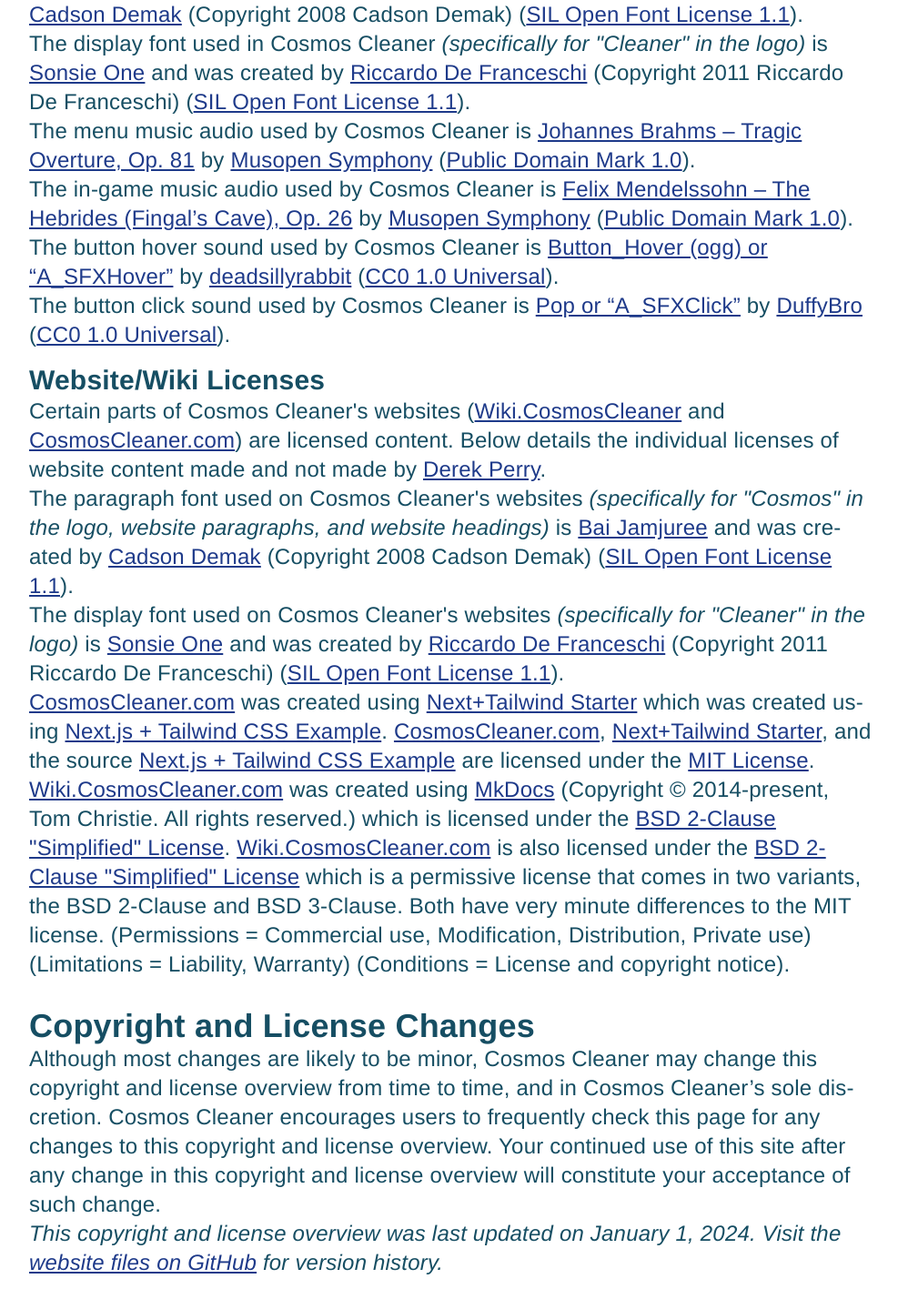
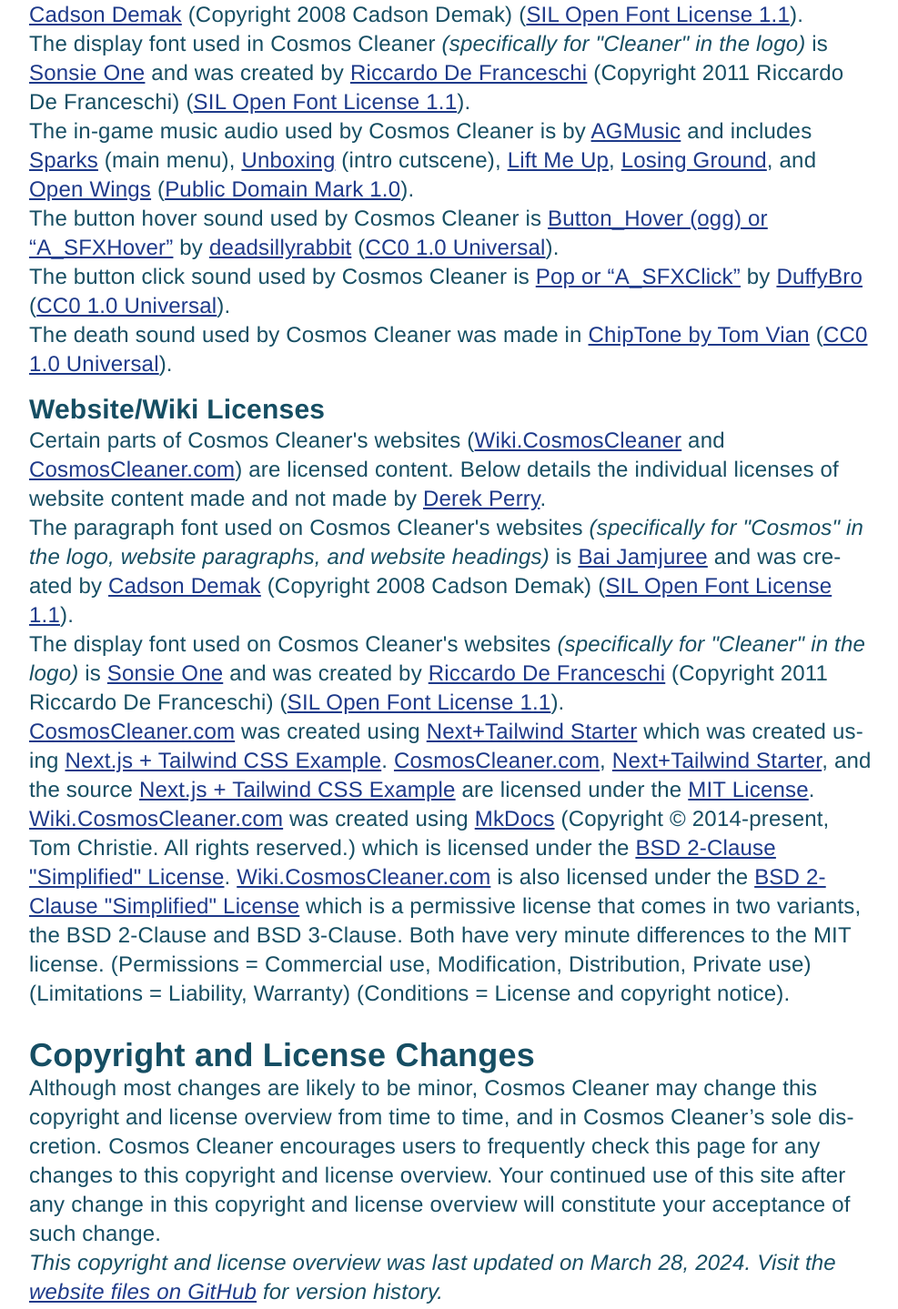
Before and after one commit to derek-perry/cosmoscleaner.com, a Next.js app: page /copyright in a window 1280 px wide. Shown: the part 1080-2519 px from the top of the page at 91% size, without its empty margins (144-1131 px from the left). Built offline with nearby package versions, Linux system fonts and the light colour scheme; no server answers; a web font is replaced by a local one.

Commit message:
Release v0.0.4.6w
Released v0.0.4.6w on the play page and added changes to the changelog page. Included new licensed content on the copyright/license information page. Removed licensed content from README.md file so that information is in one location, the main site's copyright page.

```diff
--- a/pages/changelog.tsx
+++ b/pages/changelog.tsx
@@ -113,7 +113,7 @@
                   <li>Added MouseMovement mode</li>
                   <li>Improved mobile support for all menus</li>
                 </ul>
-              <h3 id="0045"><LinkExternal href="https://dropbox.com/scl/fi/1bi4fb9x4s2jlfr7s8rkj/Cosmos-Cleaner-v0.0.4.5w.zip?rlkey=gyvfv61mgouf116xh6ly7kcd3&dl=1" title="Download v0.0.4.5w">v0.0.4.5w</LinkExternal></h3>
+              <h3 id="0045">v0.0.4.5w</h3>
                 <p className="text-lg"><strong>Released:</strong> Mar 27, 2024 at 02:34 EDT</p>
                 <p className="text-lg"><strong>Compatibility:</strong> Windows 11/10 (64-bit)</p>
                 <p className="text-lg"><strong>File Type/Size:</strong> .exe (306MB) in .zip (207MB)</p>
@@ -122,6 +122,19 @@
                   <li>Improved HUD layout with a background and better sizing and spacing</li>
                   <li>Added X, Y, and Distance displays to HUD</li>
                   <li>Added day counting and displays</li>
+                </ul>
+              <h3 id="0046"><LinkExternal href="https://dropbox.com/scl/fi/aldufg33u34xo0mb8wxav/Cosmos-Cleaner-v0.0.4.6w.zip?rlkey=jrv8vajqzw0jhrhqsr1hgcrmn&dl=1" title="Download v0.0.4.6w">v0.0.4.6w</LinkExternal></h3>
+                <p className="text-lg"><strong>Released:</strong> Mar 28, 2024 at 02:35 EDT</p>
+                <p className="text-lg"><strong>Compatibility:</strong> Windows 11/10 (64-bit)</p>
+                <p className="text-lg"><strong>File Type/Size:</strong> .exe (306MB) in .zip (207MB)</p>
+                <p><strong>Changes:</strong></p>
+                <ul className="text-2xl list-disc pl-8">
+                  <li>Added new music (menu and in-game) from AGMusic on MelodyLoops</li>
+                  <li>Added shuffling between multiple in-game music tracks</li>
+                  <li>Changed home menu to be tabbed like the settings menu</li>
+                  <li>Changed dashboard to be only a cargo bay</li>
+                  <li>Fixed MouseMovement mode reliability issue</li>
+                  <li>Added more icons to more buttons</li>
                 </ul>
           </section>
         </article>
--- a/pages/copyright.tsx
+++ b/pages/copyright.tsx
@@ -35,10 +35,10 @@
             <p>The Cosmos Cleaner's game itself along with the code/blueprints, scripts, engine content, and other relevant in-game intellectual property is fully read, write, and copy protected (proprietary/closed source) starting in 2023 under the sole ownership of <LinkExternal href="https://derek-perry.com" title="Go to Derek Perry's Website at derek-perry.com">Derek Perry</LinkExternal> and the Cosmos Cleaner brand. Although, certain content used in the development of the Cosmos Cleaner game may be licensed, so read below for more details about that licensed content.</p>
             <p>The paragraph font used in Cosmos Cleaner <em>(specifically for "Cosmos" in the logo, in-game paragraphs, and in-game headings)</em> is <LinkExternal href="https://github.com/cadsondemak/Bai-Jamjuree" title="View Bai Jamjuree on GitHub">Bai Jamjuree</LinkExternal> and was created by <LinkExternal href="https://github.com/itfoundry" title="Go to Cadson Demak, the Creator of Bai Jamjuree, on GitHub">Cadson Demak</LinkExternal> (Copyright 2008 Cadson Demak) (<LinkExternal href="https://scripts.sil.org/ofl" title="View the Official SIL Open Font License 1.1 at scripts.sil.org/ofl">SIL Open Font License 1.1</LinkExternal>).</p>
             <p>The display font used in Cosmos Cleaner <em>(specifically for "Cleaner" in the logo)</em> is <LinkExternal href="http://www.rdftype.it/?/projects/sonsie/" title="View Sonsie One of Riccardo De Franceschi's Website">Sonsie One</LinkExternal> and was created by <LinkExternal href="http://www.rdftype.it" title="Go to Riccardo De Franceschi, the Creator of Sonsie One, at www.rdftype.it">Riccardo De Franceschi</LinkExternal> (Copyright 2011 Riccardo De Franceschi) (<LinkExternal href="https://scripts.sil.org/ofl" title="View the Official SIL Open Font License 1.1 at scripts.sil.org/ofl">SIL Open Font License 1.1</LinkExternal>).</p>
-            <p>The menu music audio used by Cosmos Cleaner is <LinkExternal href="https://musopen.org/music/306-the-hebrides-fingals-cave-op-26/#recordings" title="Visit the music recording source of Felix Mendelssohn's The Hebrides (Fingal's Cave), Op. 26 on musopen.org">Johannes Brahms – Tragic Overture, Op. 81</LinkExternal> by <LinkExternal href="https://musopen.org/music/performer/musopen-symphony" title="Visit Musopen Symphony, the performer/recorder of the music recording for Felix Mendelssohn's The Hebrides (Fingal's Cave), Op. 26, on musopen.org">Musopen Symphony</LinkExternal> (<LinkExternal href="https://creativecommons.org/publicdomain/mark/1.0" title="View the Official Public Domain Mark 1.0 License at creativecommons.org/publicdomain/mark/1.0">Public Domain Mark 1.0</LinkExternal>).</p>
-            <p>The in-game music audio used by Cosmos Cleaner is <LinkExternal href="https://musopen.org/music/2120-tragic-overture-op-81/#recordings" title="Visit the music recording source of Johannes Brahms' Tragic Overture, Op. 81 on musopen.org">Felix Mendelssohn – The Hebrides (Fingal’s Cave), Op. 26</LinkExternal> by <LinkExternal href="https://musopen.org/music/performer/musopen-symphony" title="Visit Musopen Symphony, the performer/recorder of the music recording for Johannes Brahms' Tragic Overture, Op. 81, on musopen.org">Musopen Symphony</LinkExternal> (<LinkExternal href="https://creativecommons.org/publicdomain/mark/1.0" title="View the Official Public Domain Mark 1.0 License at creativecommons.org/publicdomain/mark/1.0">Public Domain Mark 1.0</LinkExternal>).</p>
+            <p>The in-game music audio used by Cosmos Cleaner is by <LinkExternal href="https://melodyloops.com/composers/agmusic" title="AGMusic on Melody Loops">AGMusic</LinkExternal> and includes <LinkExternal href="https://melodyloops.com/tracks/sparks" title="Visit the music recording source of Sparks by AGMusic on MelodyLoops.com">Sparks</LinkExternal> (main menu), <LinkExternal href="https://melodyloops.com/tracks/unboxing" title="Visit the music recording source of Unboxing by AGMusic on MelodyLoops.com">Unboxing</LinkExternal> (intro cutscene), <LinkExternal href="https://melodyloops.com/tracks/lift-me-up" title="Visit the music recording source of Lift Me Up by AGMusic on MelodyLoops.com">Lift Me Up</LinkExternal>, <LinkExternal href="https://melodyloops.com/tracks/losing-ground" title="Visit the music recording source of Losing Ground by AGMusic on MelodyLoops.com">Losing Ground</LinkExternal>, and <LinkExternal href="https://melodyloops.com/tracks/open-wings" title="Visit the music recording source of Open Wings by AGMusic on MelodyLoops.com">Open Wings</LinkExternal> (<LinkExternal href="https://creativecommons.org/publicdomain/mark/1.0" title="View the Official Public Domain Mark 1.0 License at creativecommons.org/publicdomain/mark/1.0">Public Domain Mark 1.0</LinkExternal>).</p>
             <p>The button hover sound used by Cosmos Cleaner is <LinkExternal href="https://freesound.org/people/deadsillyrabbit/sounds/251389" title="Visit the Button Hover sound source on Freesound.org">Button_Hover (ogg) or “A_SFXHover”</LinkExternal> by <LinkExternal href="https://freesound.org/people/deadsillyrabbit" title="Visit deadsillyrabbit, the creator of the Button Hover sound, on Freesound.org">deadsillyrabbit</LinkExternal> (<LinkExternal href="https://creativecommons.org/publicdomain/zero/1.0" title="View the Official CC0 1.0 Universal License at creativecommons.org/publicdomain/zero/1.0">CC0 1.0 Universal</LinkExternal>).</p>
             <p>The button click sound used by Cosmos Cleaner is <LinkExternal href="https://freesound.org/people/DuffyBro/sounds/319107" title="Visit the Pop or Button Click sound source on Freesound.org">Pop or “A_SFXClick”</LinkExternal> by <LinkExternal href="https://freesound.org/people/DuffyBro" title="Visit DuffyBro, the creator of the Pop or Button Click sound, on Freesound.org">DuffyBro</LinkExternal> (<LinkExternal href="https://creativecommons.org/publicdomain/zero/1.0" title="View the Official CC0 1.0 Universal License at creativecommons.org/publicdomain/zero/1.0">CC0 1.0 Universal</LinkExternal>).</p>
+            <p>The death sound used by Cosmos Cleaner was made in <LinkExternal href="https://sfbgames.itch.io/chiptone" title="Visit ChipTone by Tom Vian on itch.io">ChipTone by Tom Vian</LinkExternal> (<LinkExternal href="https://creativecommons.org/publicdomain/zero/1.0" title="View the Official CC0 1.0 Universal License at creativecommons.org/publicdomain/zero/1.0">CC0 1.0 Universal</LinkExternal>).</p>
 
             <h3 id="licenses-websites">Website/Wiki Licenses</h3>
             <p>Certain parts of Cosmos Cleaner's websites (<LinkExternal href="https://wiki.cosmoscleaner.com" title="Wiki.CosmosCleaner.com">Wiki.CosmosCleaner</LinkExternal> and <LinkInternal href="" title="CosmosCleaner.com">CosmosCleaner.com</LinkInternal>) are licensed content. Below details the individual licenses of website content made and not made by <LinkExternal href="https://derek-perry.com" title="Go to Derek Perry's Website at derek-perry.com">Derek Perry</LinkExternal>.</p>
@@ -49,7 +49,7 @@
 
             <h2 id="changes">Copyright and License Changes</h2>
             <p>Although most changes are likely to be minor, Cosmos Cleaner may change this copyright and license overview from time to time, and in Cosmos Cleaner’s sole discretion. Cosmos Cleaner encourages users to frequently check this page for any changes to this copyright and license overview. Your continued use of this site after any change in this copyright and license overview will constitute your acceptance of such change.</p>
-            <p><i>This copyright and license overview was last updated on January 1, 2024. Visit the <LinkExternal href="https://github.com/derek-perry/cosmoscleaner.com" title="View the repository for CosmosCleaner.com at github.com/derek-perry/cosmoscleaner.com">website files on GitHub</LinkExternal> for version history.</i></p>
+            <p><i>This copyright and license overview was last updated on March 28, 2024. Visit the <LinkExternal href="https://github.com/derek-perry/cosmoscleaner.com" title="View the repository for CosmosCleaner.com at github.com/derek-perry/cosmoscleaner.com">website files on GitHub</LinkExternal> for version history.</i></p>
 
             <h2 id="contact-info">Contact Information</h2>
             <p>If you have any questions about this copyright and license overview, please contact Cosmos Cleaner via email at <LinkExternal className="max-sm:break-all" href="mailto:contact@cosmoscleaner.com" title="Contact Cosmos Cleaner via Email at Contact@CosmosCleaner.com">Contact@CosmosCleaner.com</LinkExternal></p>
--- a/pages/play.tsx
+++ b/pages/play.tsx
@@ -33,11 +33,11 @@
             <p className="text-2xl mt-3"><em><strong>DISCLAIMER:</strong> This is Early Access! (Incomplete)</em></p>
             <p className="text-lg">Send feedback with issues, suggestions, etc...</p>
             <div className="h-px mt-3 bg-cyan-900" />
-            <p className="text-lg mt-3"><strong>Game Version:</strong> v0.0.4.5w <em>(See <LinkInternal href="changelog" title="CosmosCleaner.com/changelog">change log</LinkInternal>)</em></p>
+            <p className="text-lg mt-3"><strong>Game Version:</strong> v0.0.4.6w <em>(See <LinkInternal href="changelog" title="CosmosCleaner.com/changelog">change log</LinkInternal>)</em></p>
             <p className="text-lg"><strong>Compatibility:</strong> Windows 11/10 (64-bit)</p>
             <p className="text-lg"><strong>File Type/Size:</strong> .exe (306MB) in .zip (207MB)</p>
             <p className="text-lg"><strong>How To Start:</strong> Download, unzip anywhere, open folder, open .exe</p>
-            <ButtonExternal className="text-2xl my-4" href="https://dropbox.com/scl/fi/1bi4fb9x4s2jlfr7s8rkj/Cosmos-Cleaner-v0.0.4.5w.zip?rlkey=gyvfv61mgouf116xh6ly7kcd3&dl=1" title="Download Cosmos Cleaner for Windows 10/11 (64-bit)">Download</ButtonExternal>
+            <ButtonExternal className="text-2xl my-4" href="https://dropbox.com/scl/fi/aldufg33u34xo0mb8wxav/Cosmos-Cleaner-v0.0.4.6w.zip?rlkey=jrv8vajqzw0jhrhqsr1hgcrmn&dl=1" title="Download Cosmos Cleaner for Windows 10/11 (64-bit)">Download</ButtonExternal>
             <p className="text-sm">By downloading/playing, you agree to the game's <LinkInternal href="tosgame" title="CosmosCleaner.com/tosgame">terms of service</LinkInternal> and <LinkInternal href="privacygame" title="CosmosCleaner.com/privacygame">privacy policy</LinkInternal>.</p>
           </div>
           <div className="flex flex-col bg-cyan-100 rounded">
```
Also changed, not shown: 1 other file (tests, documents, lock files or other folders).
